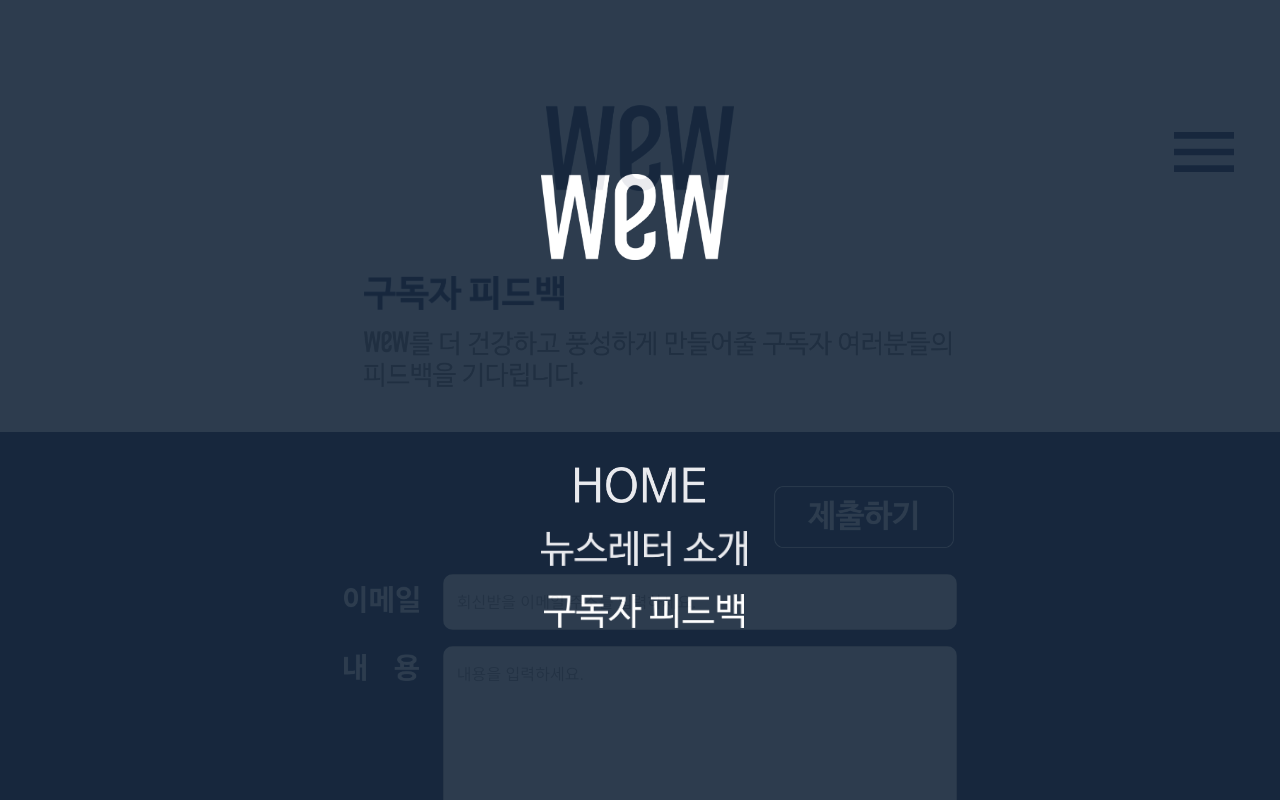
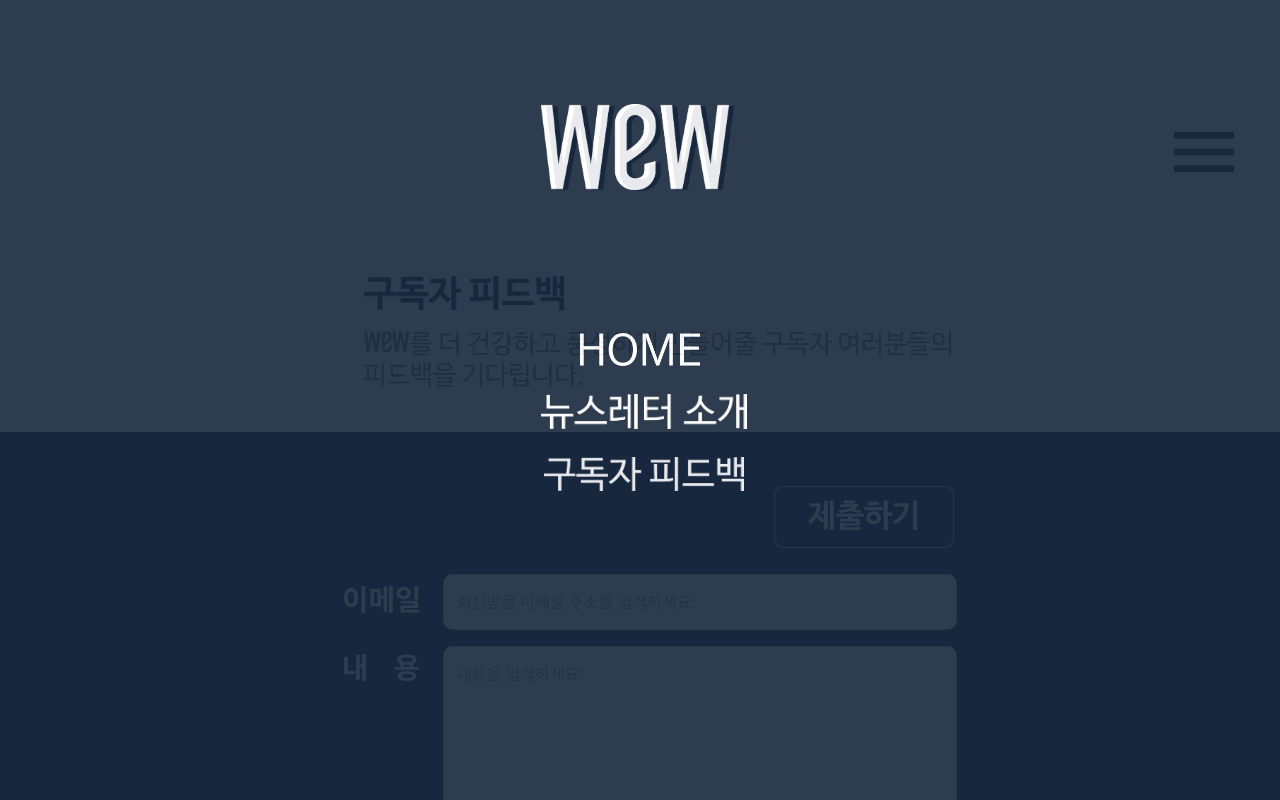
Before and after one commit to Su-Kyung/WEW, a React (Create React App) app: page /feedback in a window 1280 px wide. Both pictures are taken after a click on the button 1204 px from the left and 152 px from the top of the page. Shown: the top 800 px of the page. Built offline with nearby package versions, Linux system fonts and the light colour scheme.

Commit message:
메뉴 dialog 컴포넌트 배치

```diff
--- a/src/pages/Feedback.js
+++ b/src/pages/Feedback.js
@@ -1,8 +1,5 @@
 import React from 'react';
 import CssBaseline from '@material-ui/core/CssBaseline';
-import Link from '@material-ui/core/Link';
-import Box from '@material-ui/core/Box';
-import Typography from '@material-ui/core/Typography';
 import { makeStyles } from '@material-ui/core/styles';
 import Container from '@material-ui/core/Container';
 import Grid from '@material-ui/core/Grid';
--- a/src/shared/Header.js
+++ b/src/shared/Header.js
@@ -51,9 +51,9 @@ const useStyles = makeStyles((theme) => ({
   form: {
     display: 'flex',
     flexDirection: 'column',
-    paddingTop: theme.spacing(20),
-    // margin: 'auto',
-    // width: 'fit-content',
+    paddingTop: theme.spacing(12),
+    margin: 'auto',
+    width: 'fit-content',
   },
   formControl: {
     marginTop: theme.spacing(2),
@@ -65,7 +65,9 @@ const useStyles = makeStyles((theme) => ({
   paper: {
     backgroundColor: "transparent",
     boxShadow: "none",
-    overflow: "hidden"
+    overflow: "hidden",
+    alignSelf: "start",
+    paddingTop: theme.spacing(7),
   },
   root: {
     backgroundColor: "transparent",
@@ -145,7 +147,7 @@ export default function Header() {
 
         <DialogActions className={classes.form} noValidate>
           <Button onClick={routeHome} className={classes.formControl}>
-            <img src="/btn_menu_home.png" width="130px"></img>
+            <img src="/btn_menu_home.png" width="120px"></img>
           </Button>
           <Button onClick={routeAbout} className={classes.formControl}>
             <img src="/btn_menu_about.png" width="206.8px"></img>
```
